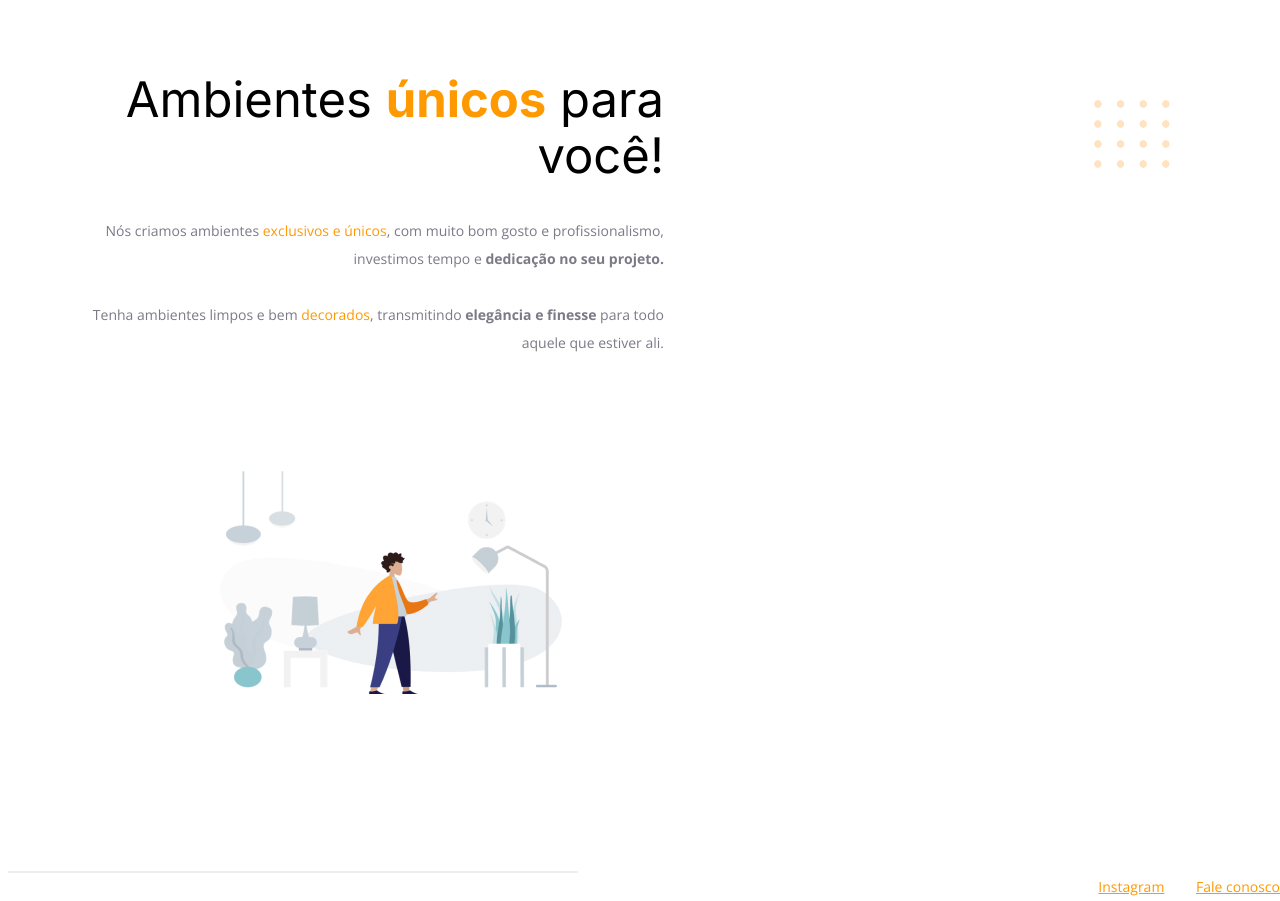
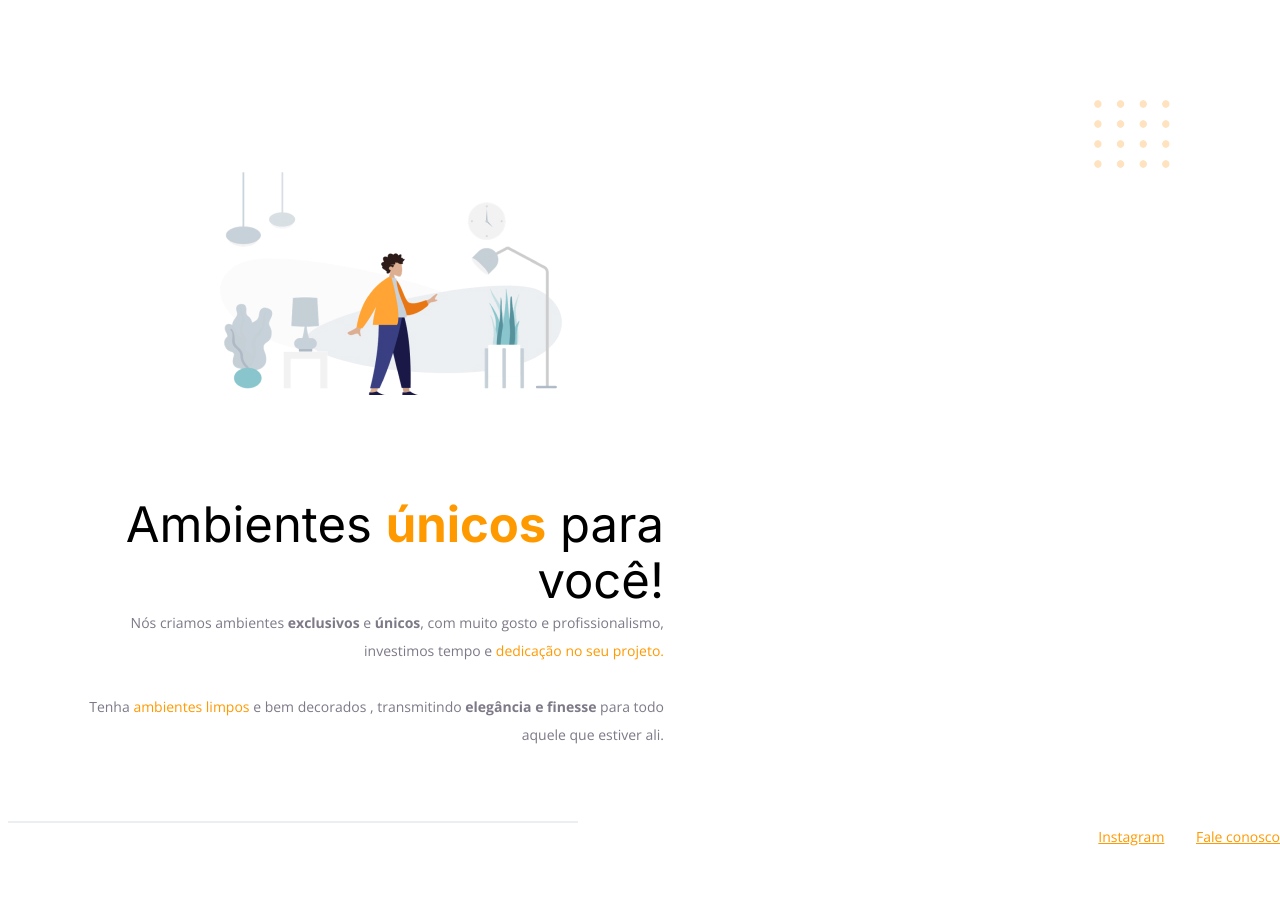
Before and after one commit to Clara-Pacheco/Desafio_Rocketseat--Fase01_Explorer--Corrigindo_Bugs1, a plain HTML site: page index.html in a window 1280 px wide. After the commit the page ends 851 px from the top, so only its background shows below. Drawn offline with nearby package versions, Linux system fonts and the light colour scheme.

Commit message:
Final bug fixes

```diff
--- a/index.html
+++ b/index.html
@@ -8,6 +8,7 @@
     <meta charset="UTF-8" />
     <meta name="viewport" content="width=device-width, initial-scale=1.0" />
     <title>Móveis customizados</title>
+    <link rel="stylesheet" href="reset.css">
 
     <link
       href="https://fonts.googleapis.com/css2?family=Inter:wght@400;700&family=Open+Sans:wght@400;700&display=swap"
@@ -22,24 +23,21 @@
 
     <div id="hero">
 
+      <img class="drawing"
+      src="images/img1.jpg"
+      alt="Desenho de uma pessoa vestindo uma camisa amarela em uma sala com Móveis"/>
+
         <h1>Ambientes <span>únicos</span> para você!</h1>
         <p>
-        Nós criamos ambientes <span>exclusivos e únicos</span>, com muito
-        bom gosto e profissionalismo, investimos tempo e
-        <strong>dedicação no seu projeto.</strong>
-
+          Nós criamos ambientes <strong>exclusivos</strong> e <strong>únicos</strong>, com muito
+          gosto e profissionalismo, investimos tempo e
+          <span>dedicação no seu projeto.</span>
           <br />
           <br />
-
-        Tenha ambientes limpos e bem <span>decorados</span>, transmitindo
+          Tenha <span>ambientes limpos</span> e bem decorados , transmitindo
           <strong>elegância e finesse</strong>
           para todo aquele que estiver ali.
         </p>
-
-      <img
-      src="images/img1.jpg"
-      alt="Desenho de uma pessoa vestindo uma camisa amarela em uma sala com Móveis"
-    />
     </div>
 
     <div class="line"></div>
```
Lines whose indentation alone changed are shown as unchanged.
